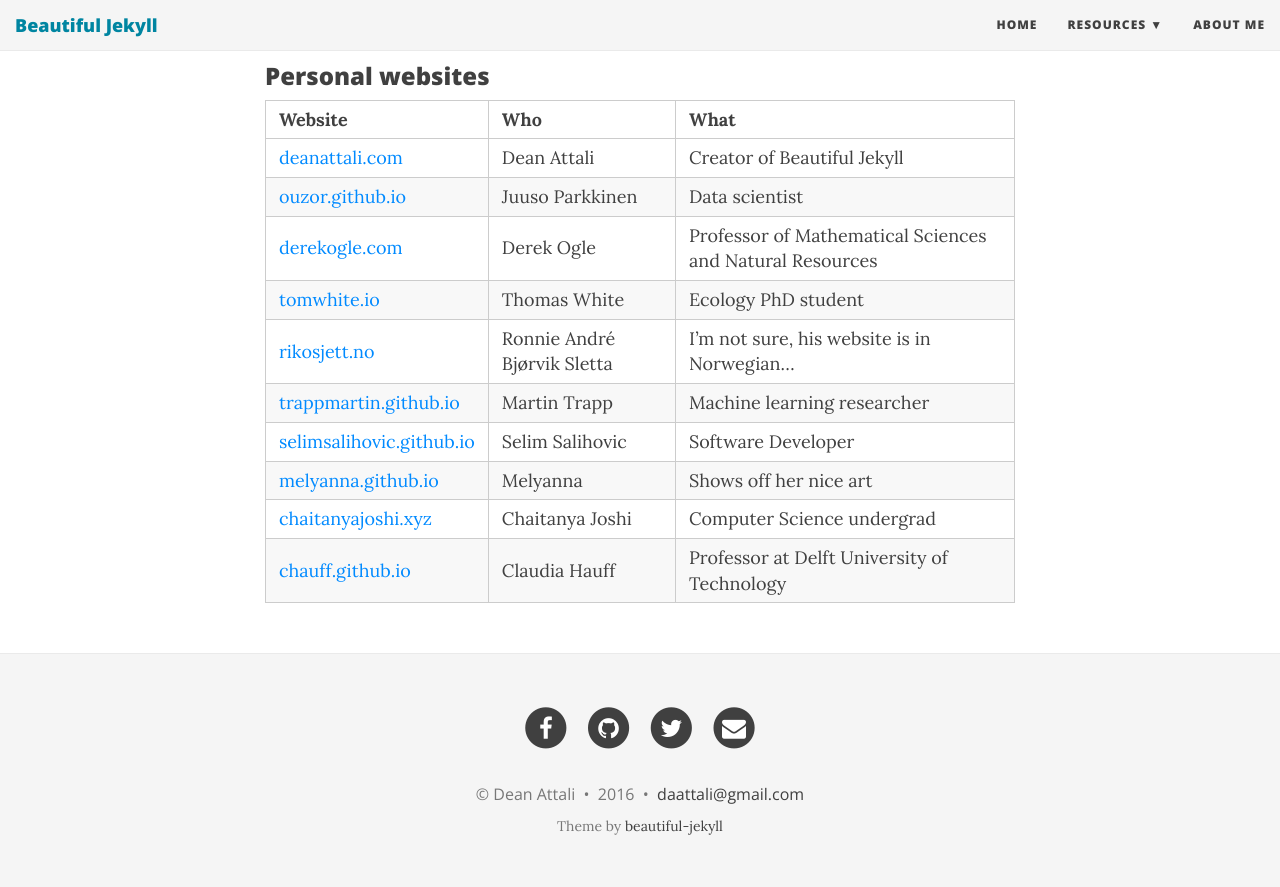
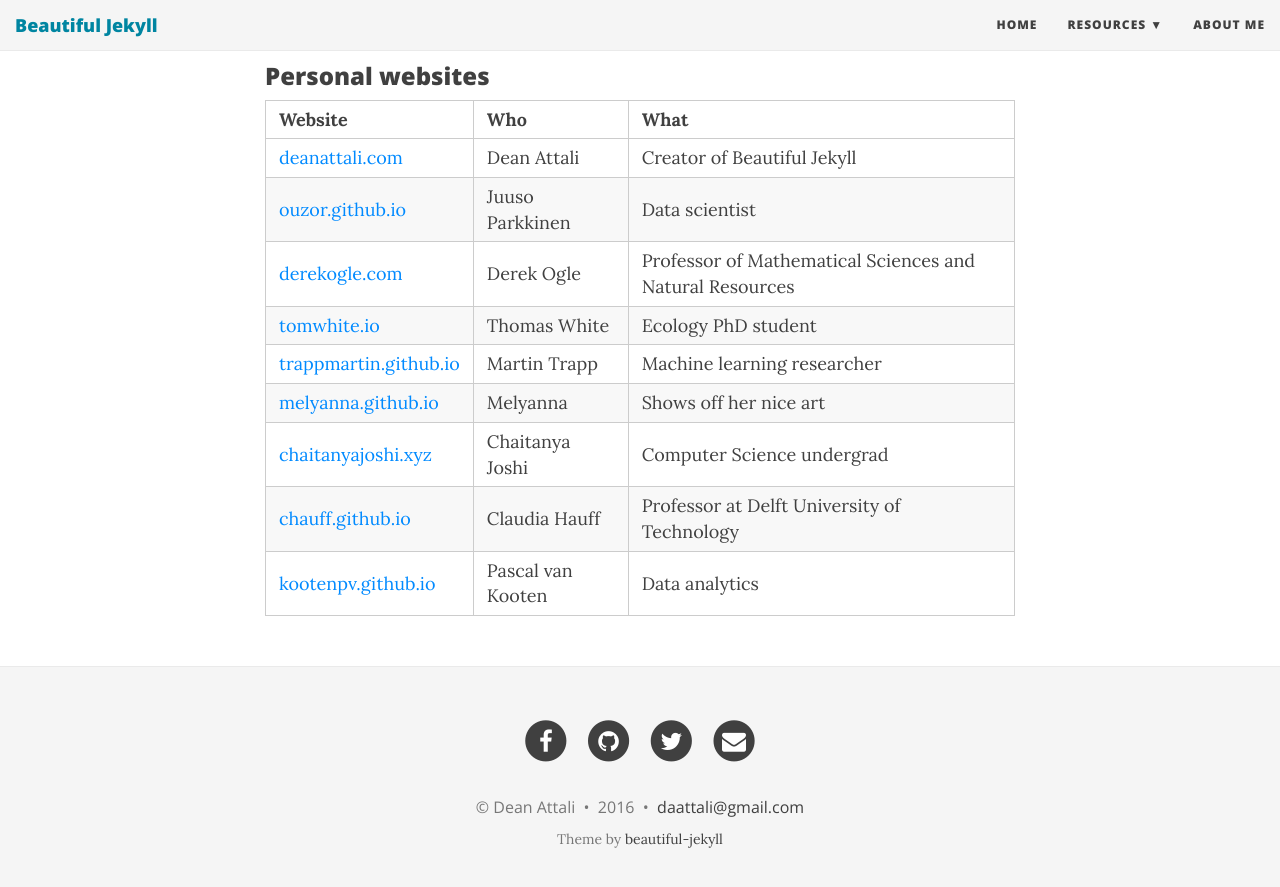
Before and after one commit to sermons/sermons.github.io, a Jekyll site: the page built from featured-users.md, in a window 1280 px wide and 900 px high, scrolled down 813 px. Shown: the top 887 px of the window. Built offline with Jekyll 4.4.1, drawn with Linux system fonts in a browser that asks for light colours; nearby versions of some CDN libraries.

Commit message:
add requested user to featured users

```diff
--- a/featured-users.md
+++ b/featured-users.md
@@ -28,9 +28,8 @@
 | [ouzor.github.io](http://ouzor.github.io) | Juuso Parkkinen | Data scientist |
 | [derekogle.com](http://derekogle.com/) | Derek Ogle | Professor of Mathematical Sciences and Natural Resources |
 | [tomwhite.io](http://tomwhite.io) | Thomas White | Ecology PhD student |
-| [rikosjett.no](http://rikosjett.no) | Ronnie André Bjørvik Sletta | I'm not sure, his website is in Norwegian... |
 | [trappmartin.github.io](http://trappmartin.github.io) | Martin Trapp | Machine learning researcher |
-| [selimsalihovic.github.io](http://selimsalihovic.github.io) | Selim Salihovic | Software Developer |
 | [melyanna.github.io](http://melyanna.github.io/) | Melyanna | Shows off her nice art |
 | [chaitanyajoshi.xyz](http://chaitanyajoshi.xyz/) | Chaitanya Joshi | Computer Science undergrad |
 | [chauff.github.io](http://chauff.github.io/) | Claudia Hauff | Professor at Delft University of Technology |
+| [kootenpv.github.io](http://kootenpv.github.io/) | Pascal van Kooten | Data analytics |
```
